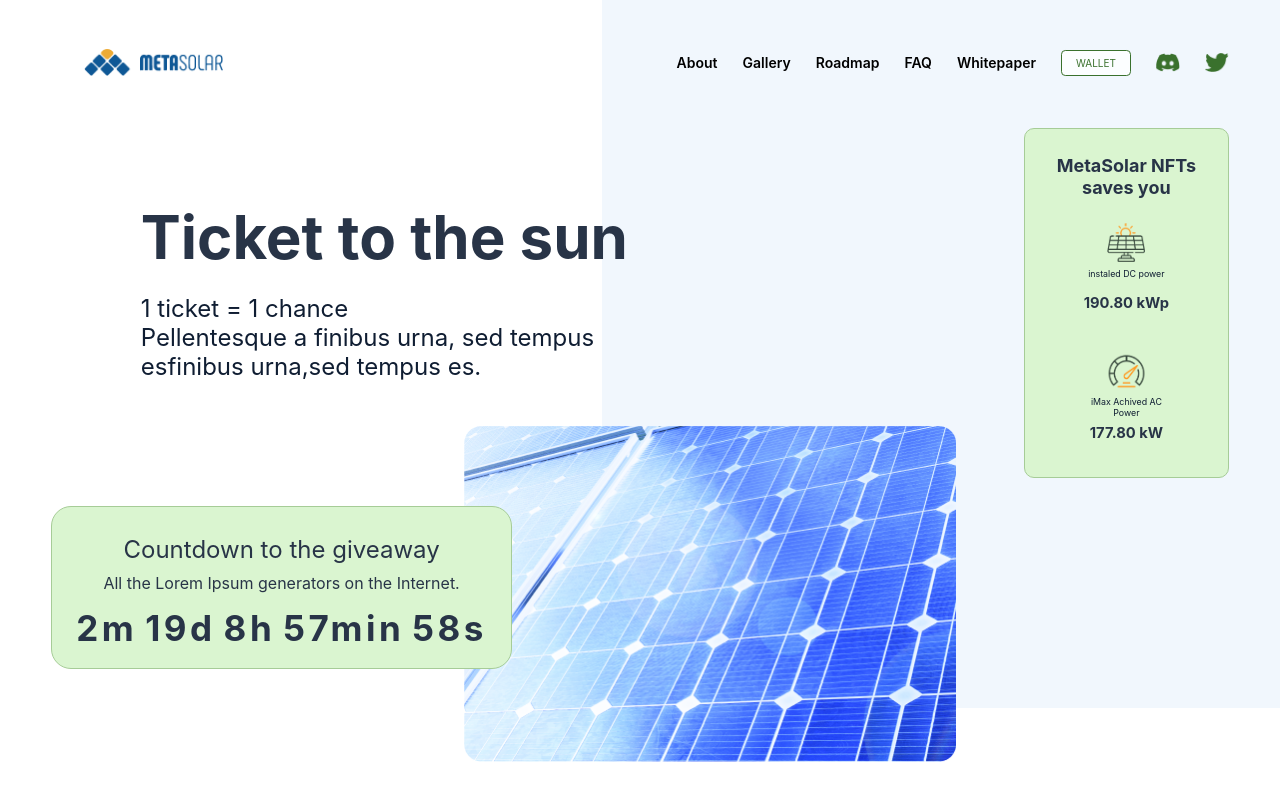
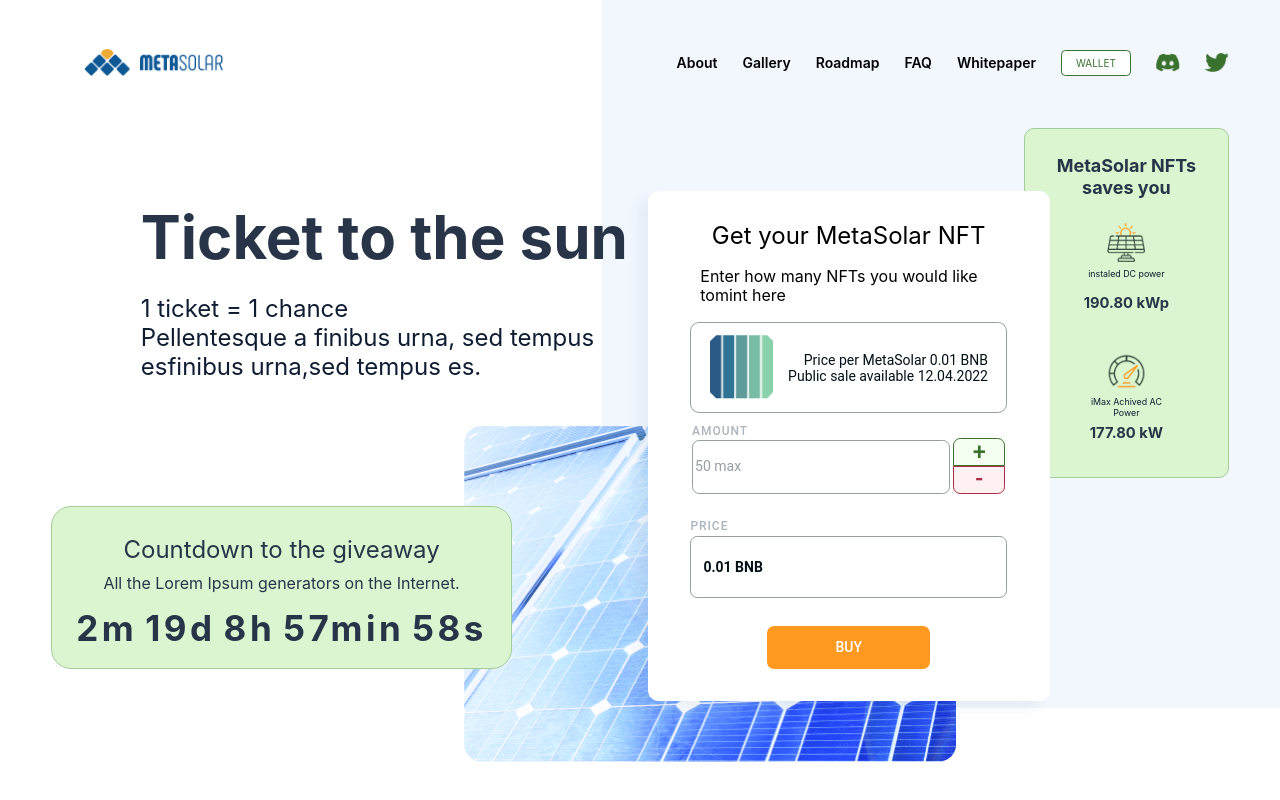
Before and after one commit to danihr23/metasolar-web, a React (Create React App) app: page / in a window 1280 px wide. Shown: the top 800 px of the page. Built offline with nearby package versions, Linux system fonts and the light colour scheme.

Commit message:
buy section done

```diff
--- /dev/null
+++ b/src/components/buyNFT/BuyNft.js
@@ -0,0 +1,278 @@
+import React from "react";
+import styled from "styled-components/macro";
+import nft from "../assets/nft.png";
+export default function BuyNft() {
+  return (
+    <Wrapper>
+      <Title>Get your MetaSolar NFT</Title>
+      <Text>Enter how many NFTs you would like tomint here</Text>
+      <NftImgWrapper>
+        <Image />
+        <PriceText>
+          Price per MetaSolar 0.01 BNB Public sale available 12.04.2022
+        </PriceText>
+      </NftImgWrapper>
+      <AmountWrapper>
+        <AmountConteiner>
+          <AmountText>Amount</AmountText>
+          <Input placeholder="50 max"  disabled/>
+        </AmountConteiner>
+        <ButtonsConteiner>
+          <IncreaseButton>+</IncreaseButton>
+          <DecreaaseButton>-</DecreaaseButton>
+        </ButtonsConteiner>
+      </AmountWrapper>
+      <ToralPriceWrapper>
+        <Price>Price</Price>
+        <PriceIput> 0.01 BNB</PriceIput>
+        </ToralPriceWrapper>
+      <BuyBtn>Buy</BuyBtn>
+    </Wrapper>
+  );
+}
+
+const Wrapper = styled.div`
+  display: flex;
+  flex-direction: column;
+  justify-content: flex-start;
+  align-items: center;
+  padding: 30px;
+  gap: 17px;
+  z-index: 3;
+  position: absolute;
+  width: 341.76px;
+  height: 450.1px;
+  left: 647.9px;
+  top: 191.12px;
+
+  background: #ffffff;
+  box-shadow: -10.8571px 9.04762px 10.8571px rgba(40, 52, 71, 0.05);
+  border-radius: 10.8571px;
+`;
+const Title = styled.div`
+  width: 274px;
+  height: 29px;
+
+  font-family: "Inter";
+  font-style: normal;
+  font-weight: 400;
+  font-size: 24px;
+  line-height: 29px;
+  color: #000000;
+`;
+const Text = styled.div`
+  width: 297px;
+  height: 38px;
+  font-family: "Inter";
+  font-style: normal;
+  font-weight: 400;
+  font-size: 16px;
+  line-height: 19px;
+  color: #000000;
+`;
+
+const NftImgWrapper = styled.div`
+  box-sizing: border-box;
+  display: flex;
+  flex-direction: row;
+  align-items: center;
+  padding: 18.0952px;
+  gap: 9.05px;
+
+  width: 316.67px;
+  height: 91.38px;
+
+  background: #ffffff;
+  border: 0.904762px solid #969fa5;
+  border-radius: 9.04762px;
+`;
+const Image = styled.div`
+  width: 65px;
+  height: 65px;
+  background: transparent url(${nft}) top center no-repeat;
+  background-size: contain;
+`;
+const PriceText = styled.div`
+  width: 208.1px;
+  height: 31px;
+  font-family: "Roboto";
+  font-style: normal;
+  font-weight: 400;
+  font-size: 14px;
+  line-height: 16px;
+  text-align: right;
+
+  color: #021018;
+`;
+const AmountWrapper = styled.div`
+  display: flex;
+  flex-direction: row;
+  justify-content: space-around;
+  width: 316.76px;
+  height: 71.81px;
+`;
+
+const DecreaaseButton = styled.div`
+  position: relative;
+  width: 50px;
+  height: 26px;
+
+  background: #fff1f1;
+  border: 1px solid #a82c43;
+  border-radius: 7.2381px 7.2381px 0px 0px;
+  transform: rotate(-180deg);
+
+  font-family: "Roboto";
+  font-style: normal;
+  font-weight: 500;
+  font-size: 23.5238px;
+  line-height: 28px;
+  display: flex;
+  align-items: center;
+  text-align: center;
+  text-transform: uppercase;
+  justify-content: center;
+  color: #a82c43;
+`;
+const IncreaseButton = styled.div`
+  position: relative;
+  width: 50px;
+  height: 26px;
+
+  background: #f4fff1;
+  /* secondary button */
+
+  border: 1px solid #3a712d;
+  border-radius: 7.2381px 7.2381px 0px 0px;
+
+  font-family: "Roboto";
+  font-style: normal;
+  font-weight: 500;
+  font-size: 23.5238px;
+  line-height: 28px;
+  display: flex;
+  justify-content: center;
+  align-items: center;
+  text-align: center;
+  text-transform: uppercase;
+
+  /* secondary button */
+
+  color: #3a712d;
+`;
+const ButtonsConteiner = styled.div`
+  position: relative;
+  display: flex;
+  flex-direction: column;
+  align-items: center;
+  align-content: space-between;
+  justify-content: center;
+`;
+const AmountConteiner = styled.div`
+  position: relative;
+  width: 257.86px;
+  height: 71.48px;
+`;
+const AmountText = styled.div`
+  position: absolute;
+  left: 0%;
+  right: 80.22%;
+  bottom: 81.81%;
+  font-family: "Roboto";
+  font-style: normal;
+  font-weight: 500;
+  font-size: 12px;
+  color: #acb5bd;
+  letter-spacing: 0.08em;
+  text-transform: uppercase;
+  line-height: 25px;
+`;
+
+const Input = styled.input`
+  box-sizing: border-box;
+  position: absolute;
+  width: 100%;
+  height: 76%;
+  top: 13%;
+  background: #ffffff;
+  border: 0.904762px solid #969fa5;
+  border-radius: 7.2381px;
+
+  ::placeholder {
+    font-family: "Roboto";
+    font-style: normal;
+    font-weight: 400;
+    font-size: 14px;
+    line-height: 16px;
+    /* identical to box height */
+
+    color: #969fa5;
+  }
+`;
+
+const ToralPriceWrapper = styled.div`
+  position: relative;
+  display: flex;
+  flex-direction: column;
+  justify-content: center;
+  width: 316.67px;
+  height: 71.48px;
+`;
+const Price = styled.div`
+  position: absolute;
+  left: 0%;
+  right: 88%;
+  top: 0%;
+  bottom: 81.81%;
+  font-family: "Roboto";
+  font-style: normal;
+  font-weight: 500;
+  font-size: 12px;
+  line-height: 14px;
+  letter-spacing: 0.08em;
+  text-transform: uppercase;
+  color: #acb5bd;
+`;
+
+const PriceIput = styled.div`
+  box-sizing: border-box;
+  position: absolute;
+  width: 100%;
+  height: 87%;
+  top: 23%;
+  background: #ffffff;
+  display: flex;
+    justify-content: flex-start;
+    align-items:center ;
+  border: 0.904762px solid #969fa5;
+  border-radius: 7.2381px;
+  font-family: 'Roboto';
+font-style: normal;
+font-weight: 700;
+font-size: 14px;
+line-height: 16px;
+padding: 12px;
+/* identical to box height */
+
+
+color: #021018;
+
+`;
+const BuyBtn = styled.div`
+  width: 162.86px;
+  height: 43.43px;
+  position: relative;
+  top: 4%;
+  background: #ff9920;
+  display: flex;
+  align-items: center;
+  justify-content: center;
+  border-radius: 7.2381px;
+  font-family: "Roboto";
+  font-style: normal;
+  font-weight: 500;
+  font-size: 14px;
+  line-height: 16px;
+  text-transform: uppercase;
+  color: #ffffff;
+`;
--- a/src/components/gallery/GalleryNFT.js
+++ b/src/components/gallery/GalleryNFT.js
@@ -1,7 +1,7 @@
 import React from "react";
 import styled from "styled-components/macro";
 
-const nft = Array.from({ length: 315 }, (_, i) => i + 1);
+const nft = Array.from({ length: 310 }, (_, i) => i + 1);
 const GalleryNFT = () => {
   const createNFTimg = () => {
     const resultsRender = [];
--- a/src/components/homePage/HomePage.js
+++ b/src/components/homePage/HomePage.js
@@ -7,6 +7,7 @@
 import HomePageAbout from "../about/HomePageAbout";
 import GalleryNFT from "../gallery/GalleryNFT";
 import HomePageGallery from "../gallery/HomePageGallery";
+import BuyNft from "../buyNFT/BuyNft";
 const HomePage = () => {
   return (
     <HomePageWrapper>
@@ -19,12 +20,14 @@
           Pellentesque a finibus urna, sed tempus esfinibus urna,sed tempus es.
         </Text>
       </TextField>
+      <BuyNft/>
       <CountdownMonths />
       <SolarNFT />
       <BuySolarInfo />
       <HomePageAbout />
       <HomePageGallery />
       <GalleryNFT />
+      <Roadmap>Roadmap</Roadmap>
     </HomePageWrapper>
   );
 };
@@ -94,3 +97,17 @@
   order: 1;
   flex-grow: 0;
 `;
+const Roadmap = styled.div`
+  position: absolute;
+  width: 37%;
+  height: 7%;
+  left: 32%;
+  top: 2249px;
+  font-family: "Inter";
+  font-style: normal;
+  font-weight: 700;
+  font-size: 32px;
+  line-height: 39px;
+  text-align: center;
+  color: #283447;
+`;
```
Also changed, not shown: src/components/assets/nft.png (added).
